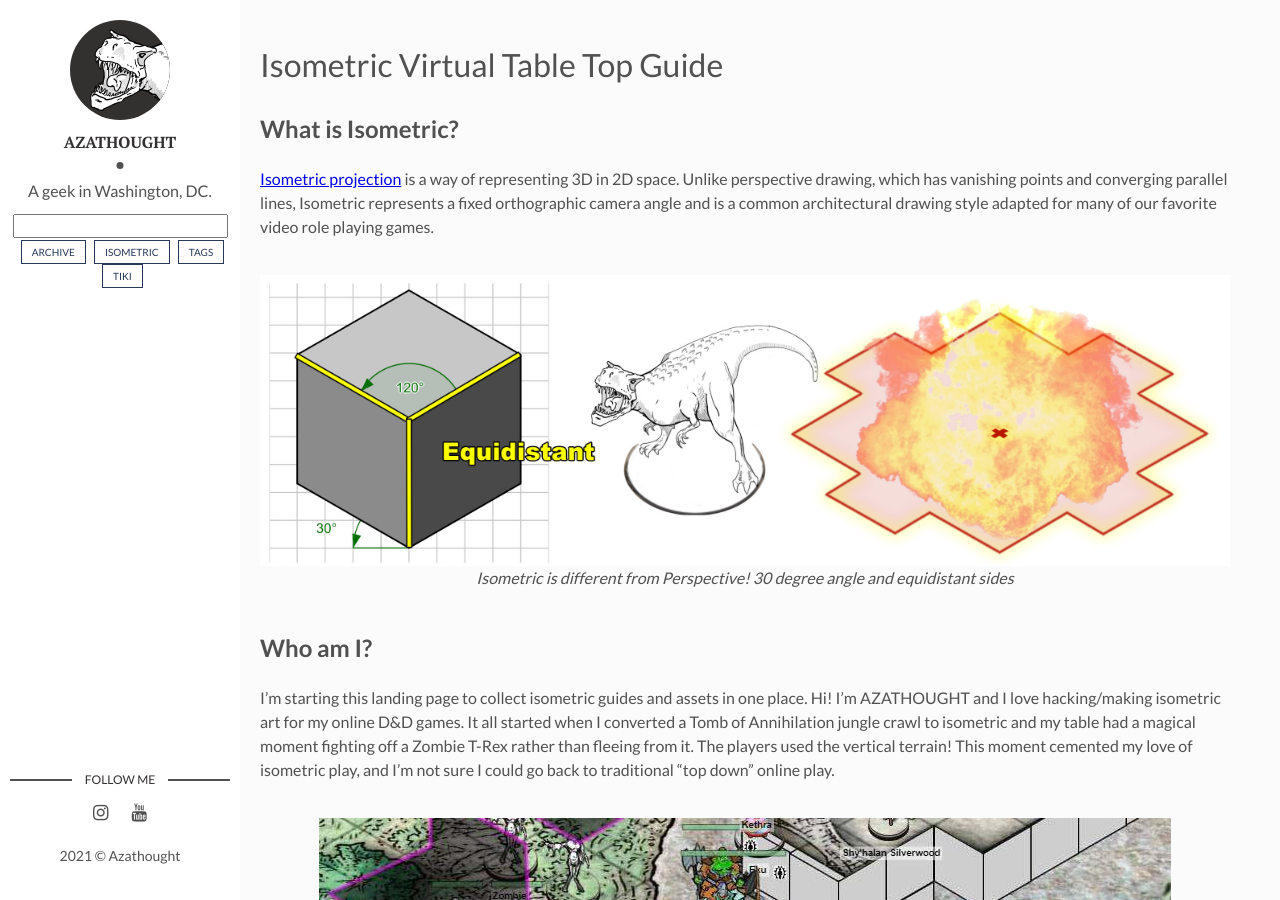
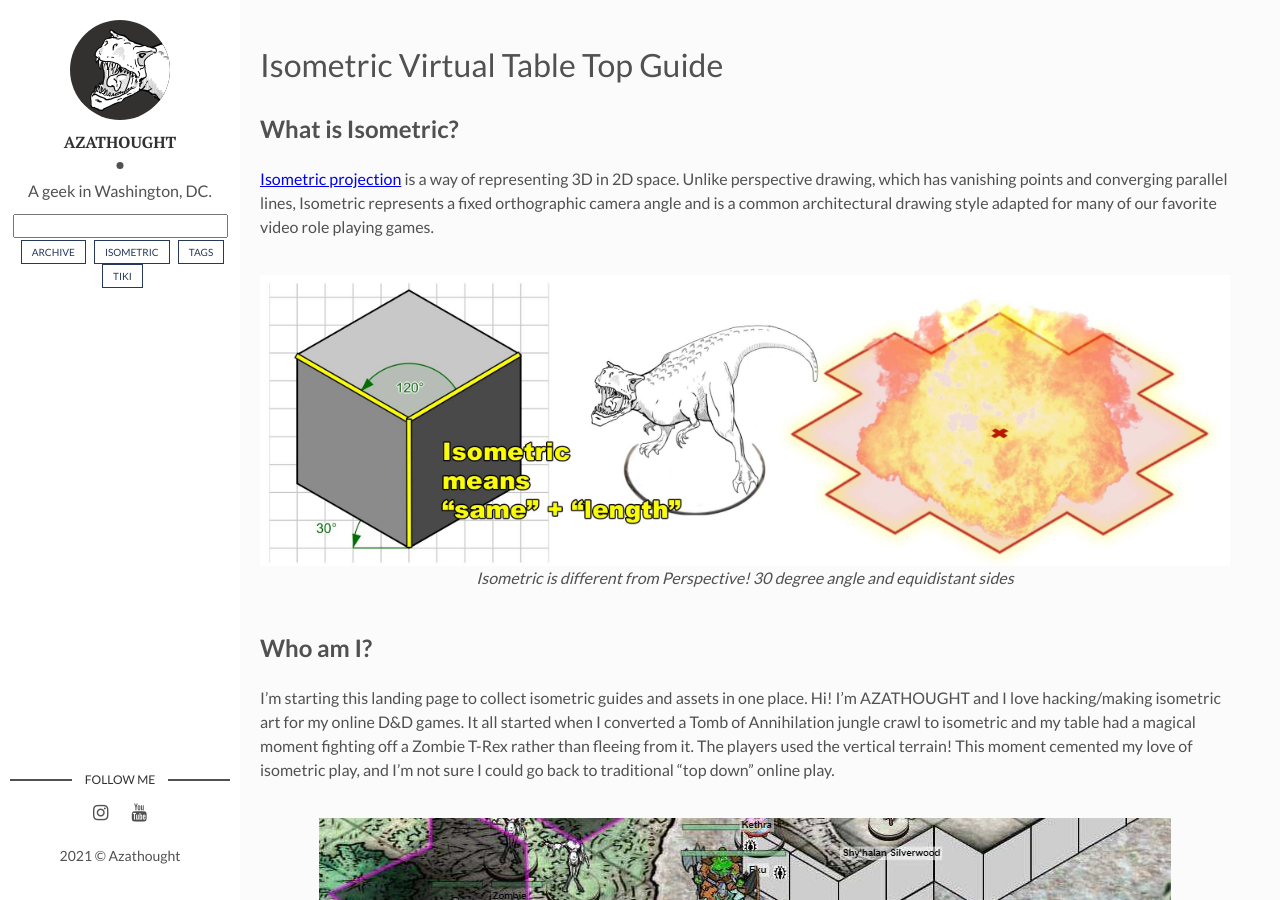
Before and after one commit to azathought/azathought.github.io, a Jekyll site: the page built from isometric.md, in a window 1280 px wide and 900 px high. Built offline with Jekyll 4.4.1, drawn with Linux system fonts in a browser that asks for light colours; comment, search, counter and statistics services are not loaded.

Commit message:
image swap

```diff
--- a/isometric.md
+++ b/isometric.md
@@ -10,7 +10,7 @@ useInNav: true
 
 [Isometric projection](https://en.wikipedia.org/wiki/Isometric_projection) is a way of representing 3D in 2D space. Unlike perspective drawing, which has vanishing points and converging parallel lines, Isometric represents a fixed orthographic camera angle and is a common architectural drawing style adapted for many of our favorite video role playing games.
 
-{% include image.html url="content/Iso Explain2.jpg" description="explaining isometric" caption="Isometric is different from Perspective! 30 degree angle and equidistant sides" %}
+{% include image.html url="content/Iso Explain3.jpg" description="explaining isometric" caption="Isometric is different from Perspective! 30 degree angle and equidistant sides" %}
 
 ## Who am I?
 
```
Also changed, not shown: assets/img/content/Iso Explain3.jpg (added).
